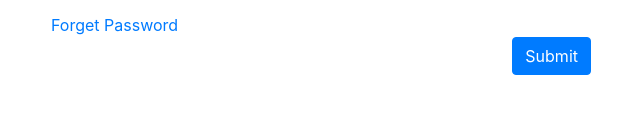
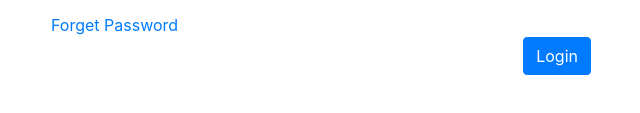
Before and after one commit to Yi98/room_occupancy, a website: page views/login.html in a window 1280 px wide. Shown: the part 359-472 px from the top of the page, 319-959 px from the left. Drawn offline with nearby package versions, Linux system fonts and the light colour scheme.

Commit message:
changed submit to login in login.html

```diff
--- a/views/login.html
+++ b/views/login.html
@@ -95,7 +95,7 @@
                             </div>
                         </div>
                     </form>
-                    <button class = "btn btn-primary" onclick = "login()" id = "loginSubmitbtn">Submit</button>
+                    <button class = "btn btn-primary" onclick = "login()" id = "loginSubmitbtn">Login</button>
                 </div>
             </div>
 
```
